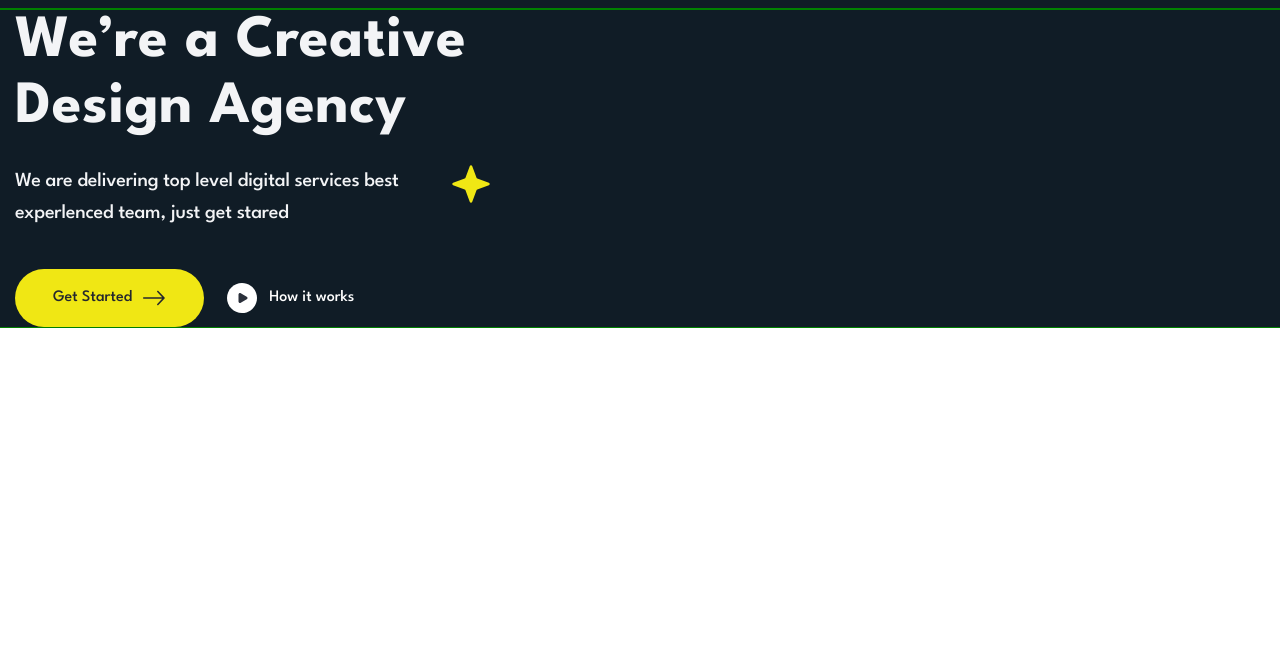
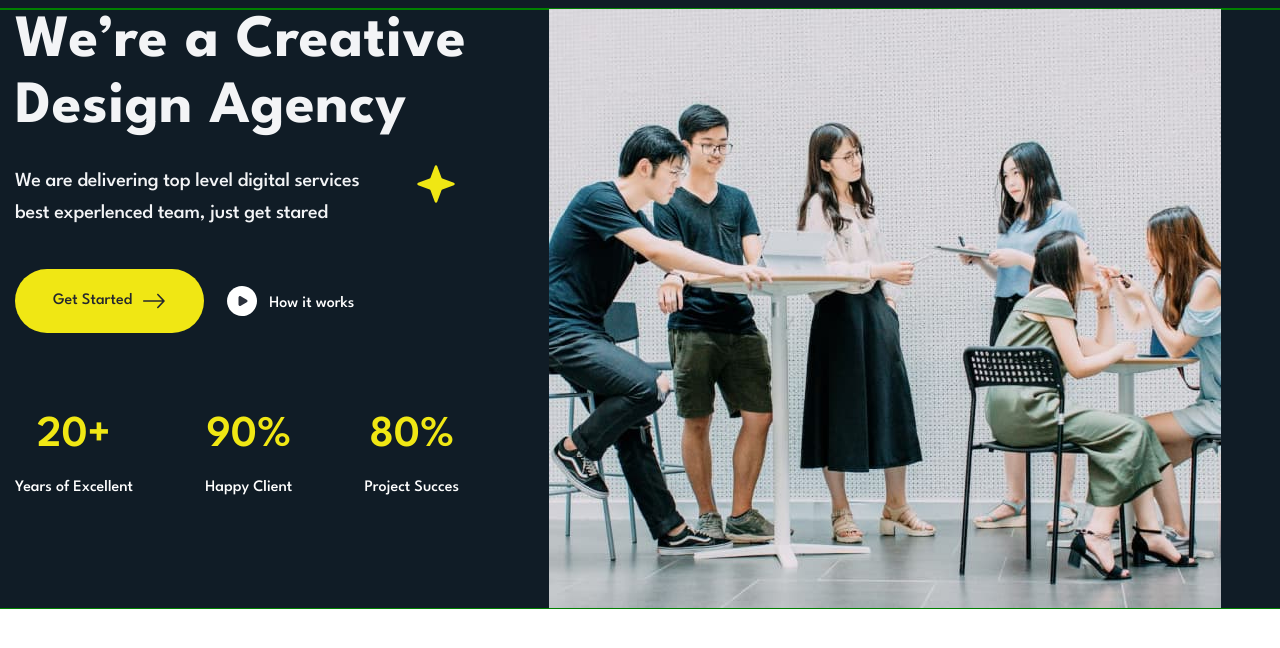
Before and after one commit to Spedy22/new_project, a plain HTML site: page index.html in a window 1280 px wide. Shown: the part 110-758 px from the top of the page. Drawn offline with nearby package versions, Linux system fonts and the light colour scheme.

Commit message:
did meindid main

```diff
--- a/css/style.css
+++ b/css/style.css
@@ -52,7 +52,7 @@ p {
   display: flex;
 }
 
-.header__box{
+.header__box {
   display: flex;
   justify-content: space-between;
   padding-top: 28px;
@@ -60,7 +60,7 @@ p {
 }
 /* logo */
 
-.header-logo__box{
+.header-logo__box {
   display: flex;
   align-items: center;
 }
@@ -83,7 +83,7 @@ p {
 
 /* navigation */
 
-.header-navigation__list{
+.header-navigation__list {
   display: flex;
   align-items: center;
   justify-content: space-between;
@@ -91,7 +91,7 @@ p {
   width: 412px;
 }
 
-.header-navigation__link{
+.header-navigation__link {
   font-family: var(--second-family);
   font-weight: 500;
   font-size: 16px;
@@ -99,26 +99,26 @@ p {
 }
 
 .header-navigation__link:hover,
-.header-navigation__link:focus{
-  color: var(--white) ;
+.header-navigation__link:focus {
+  color: var(--white);
 }
 
 /* header button */
 
-.header-button__list{
+.header-button__list {
   display: flex;
   align-items: center;
 }
 
-.header-button__item{
+.header-button__item {
   margin-right: 16px;
 }
 
-.header-button__item:last-child{
+.header-button__item:last-child {
   margin-right: 0;
 }
 
-.header-button{
+.header-button {
   border-radius: 100px;
   height: 50px;
   width: 117px;
@@ -128,7 +128,7 @@ p {
   line-height: 150%;
 }
 
-.color-transperent{
+.color-transperent {
   border: 2px solid var(--gray);
   background-color: transparent;
   color: var(--gray);
@@ -136,21 +136,21 @@ p {
 }
 
 .color-transperent:hover,
-.color-transperent:focus{
+.color-transperent:focus {
   color: var(--white);
   border-color: var(--white);
   background-color: var(--black);
 }
 
-.color-yellow{
-  border:none;
+.color-yellow {
+  border: none;
   background-color: var(--yellow);
   color: var(--bacground-footer);
   cursor: pointer;
 }
 
 .color-yellow:hover,
-.color-yellow:focus{
+.color-yellow:focus {
   color: var(--white);
   border: 2px solid var(--gray);
   background-color: rgba(255, 255, 255, 0.185);
@@ -159,11 +159,15 @@ p {
 /* MAIN */
 /* hero */
 
-.hero{
+.hero {
   background-color: var(--bacground-footer);
 }
 
-.hero__title{
+.hero__important{
+  display: flex;
+}
+
+.hero__title {
   margin-bottom: 24px;
 
   width: 534px;
@@ -175,13 +179,13 @@ p {
   color: var(--hero-title);
 }
 
-.hero__container{
+.hero__container {
   display: flex;
   margin-bottom: 40px;
 }
 
-.hero__subtitle{
-  width: 427px;
+.hero__subtitle {
+  width: 382px;
   font-family: var(--second-family);
   font-weight: 500;
   font-size: 20px;
@@ -190,18 +194,19 @@ p {
   color: var(--hero-title);
 }
 
-.hero__star{
-  margin-left: 10px;
+.hero__star {
+  margin-left: 20px;
   width: 38px;
   height: 38px;
 }
 
-.hero__box{
+.hero__box {
   display: flex;
   align-items: center;
+  margin-bottom: 75px;
 }
 
-.hero__button{
+.hero__button {
   display: flex;
   align-items: center;
   margin-right: 23px;
@@ -210,47 +215,49 @@ p {
   padding-bottom: 18px;
   padding-left: 36px;
   border-radius: 100px;
+  margin-right: 23px;
   border-color: transparent;
   background-color: var(--yellow);
   font-family: var(--second-family);
   font-weight: 500;
   font-size: 16px;
+  line-height: 150%;
   color: var(--title-color);
   cursor: pointer;
 }
 
 .hero__button:hover .hero__arrow,
-.hero__button:focus .hero__arrow{
+.hero__button:focus .hero__arrow {
   color: var(--white);
   fill: var(--white);
 }
 
 .hero__button:hover,
-.hero__button:focus{
+.hero__button:focus {
   color: var(--white);
   background-color: rgba(255, 255, 255, 0.185);
   border: 3px solid var(--gray);
-
 }
 
-.hero__arrow{
+.hero__arrow {
   margin-left: 10px;
   width: 24px;
   height: 16px;
   fill: var(--title-color);
 }
 
-.hero-box__link{
+.hero-box__link {
   display: flex;
   align-items: center;
 }
 
-.hero-box__play{
+.hero-box__play {
   width: 30px;
   height: 30px;
 }
 
-.hero-box__subtitle{
+.hero-box__subtitle {
+  margin-top: 5px;
   margin-left: 12px;
 
   font-family: var(--second-family);
@@ -260,4 +267,30 @@ p {
   color: var(--white);
 }
 
-/* about */
+/* privileges */
+
+.privileges__list {
+  display: flex;
+  justify-content: space-between;
+  width: 444px;
+}
+
+.privileges__text {
+  display: flex;
+  justify-content: center;
+  margin-bottom: 10px;
+
+  font-family: var(--second-family);
+  font-weight: 600;
+  font-size: 44px;
+  line-height: 127%;
+  color: var(--yellow);
+}
+
+.privileges__subtitle{
+  font-family: var(--second-family);
+font-weight: 500;
+font-size: 16px;
+line-height: 175%;
+color: var(--white);
+}
--- a/index.html
+++ b/index.html
@@ -69,6 +69,8 @@
     <main>
       <section class="hero">
         <div class="container">
+          <div class="hero__important">
+            <div class="hero-box">
               <h1 class="hero__title">We’re a Creative Design Agency</h1>
               <div class="hero__container">
                 <p class="hero__subtitle">
@@ -86,9 +88,29 @@
                   </svg>
                 </button>
                 <a class="hero-box__link" href="#">
-            <svg class="hero-box__play"><use href="./image/symbol-defs.svg#icon-play"></use></svg>
+                  <svg class="hero-box__play">
+                    <use href="./image/symbol-defs.svg#icon-play"></use>
+                  </svg>
                   <p class="hero-box__subtitle">How it works</p>
                 </a>
+              </div>
+              <ul class="privileges__list">
+                <li>
+                  <span class="privileges__text">20<span class="privileges__span">&#43;</span></span>
+                  <p class="privileges__subtitle">Years of  Excellent</p>
+                </li>
+                <li>
+                  <span class="privileges__text">90<span class="privileges__span">&#37;</span></span>
+                  <p class="privileges__subtitle">Happy  Client</p>
+                </li>
+                <li>
+                  <span class="privileges__text">80<span class="privileges__span">&#37;</span></span>
+                  <p class="privileges__subtitle">Project  Succes</p>
+                </li>
+              </ul>
+            </div>
+
+              <img width="672" height="599" src="./image/people.jpg" alt="people">
           </div>
         </div>
       </section>
```
Also changed, not shown: image/people.jpg (added). Lines whose indentation alone changed are shown as unchanged.
